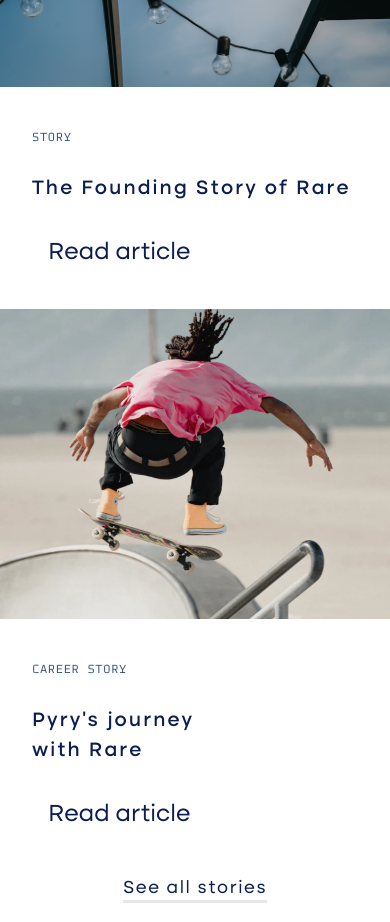
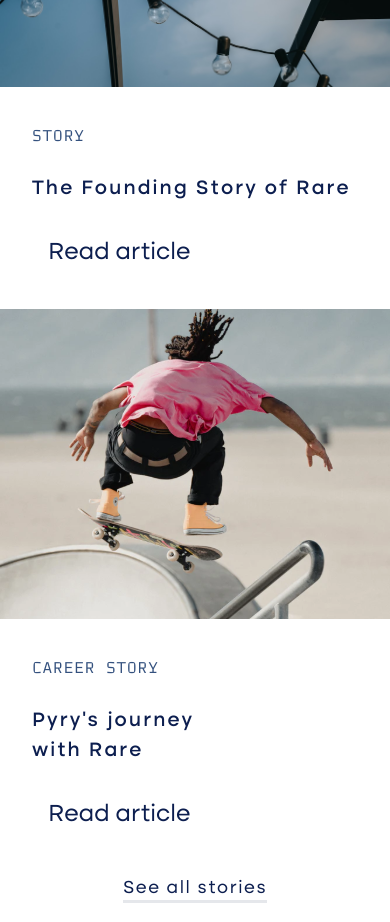
Before and after one commit to rareagency/rare.fi, a Next.js app: page / in a window 390 px wide. Shown: the part 960-1882 px from the top of the page. Built offline with nearby package versions, Linux system fonts and the light colour scheme; a small style sheet from the web is missing.

Commit message:
Make tag text a bit larger on mobile

```diff
--- a/styles/globals.scss
+++ b/styles/globals.scss
@@ -230,9 +230,6 @@
     @media screen and (max-width: theme("screens.md.max")) {
       font-size: 16px;
     }
-    @media screen and (max-width: theme("screens.sm.max")) {
-      font-size: 12px;
-    }
   }
   .tag.font-bold {
     letter-spacing: 0.015em;
```
